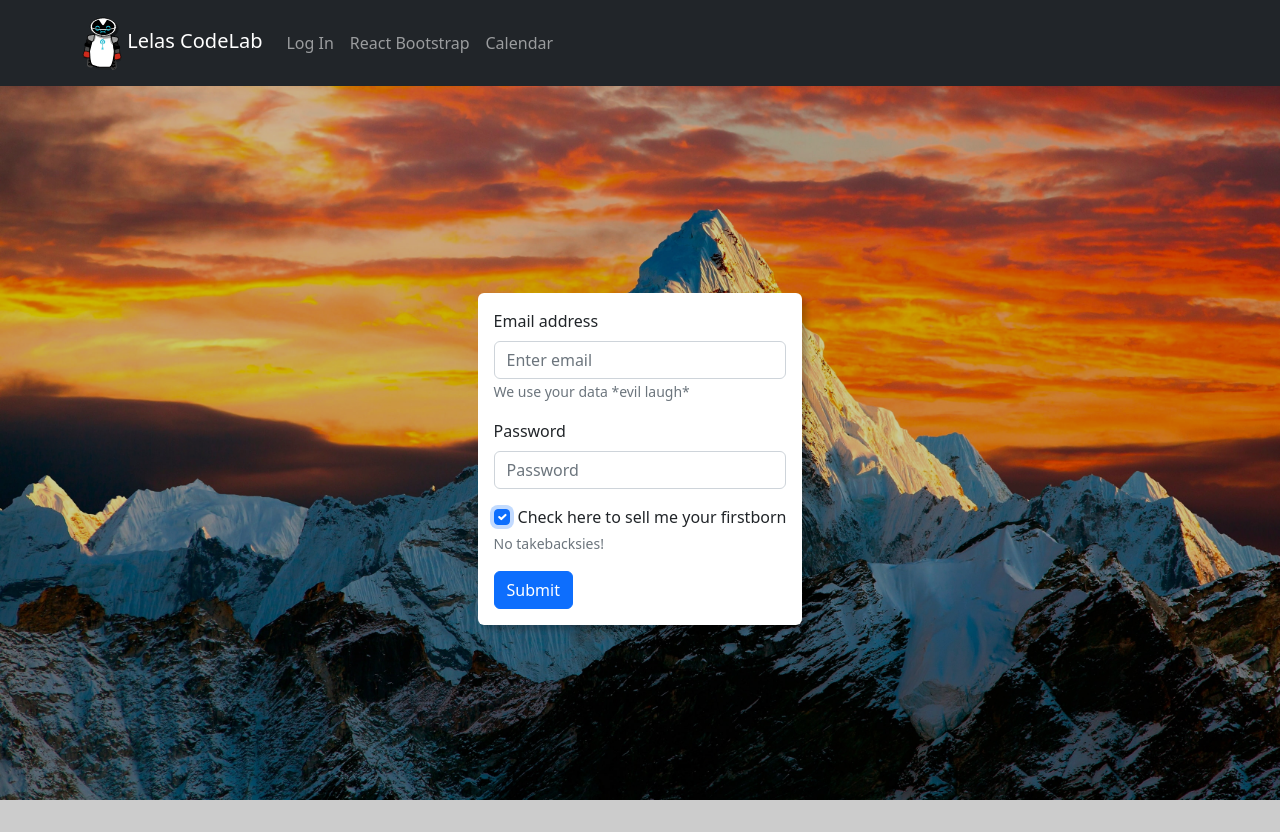
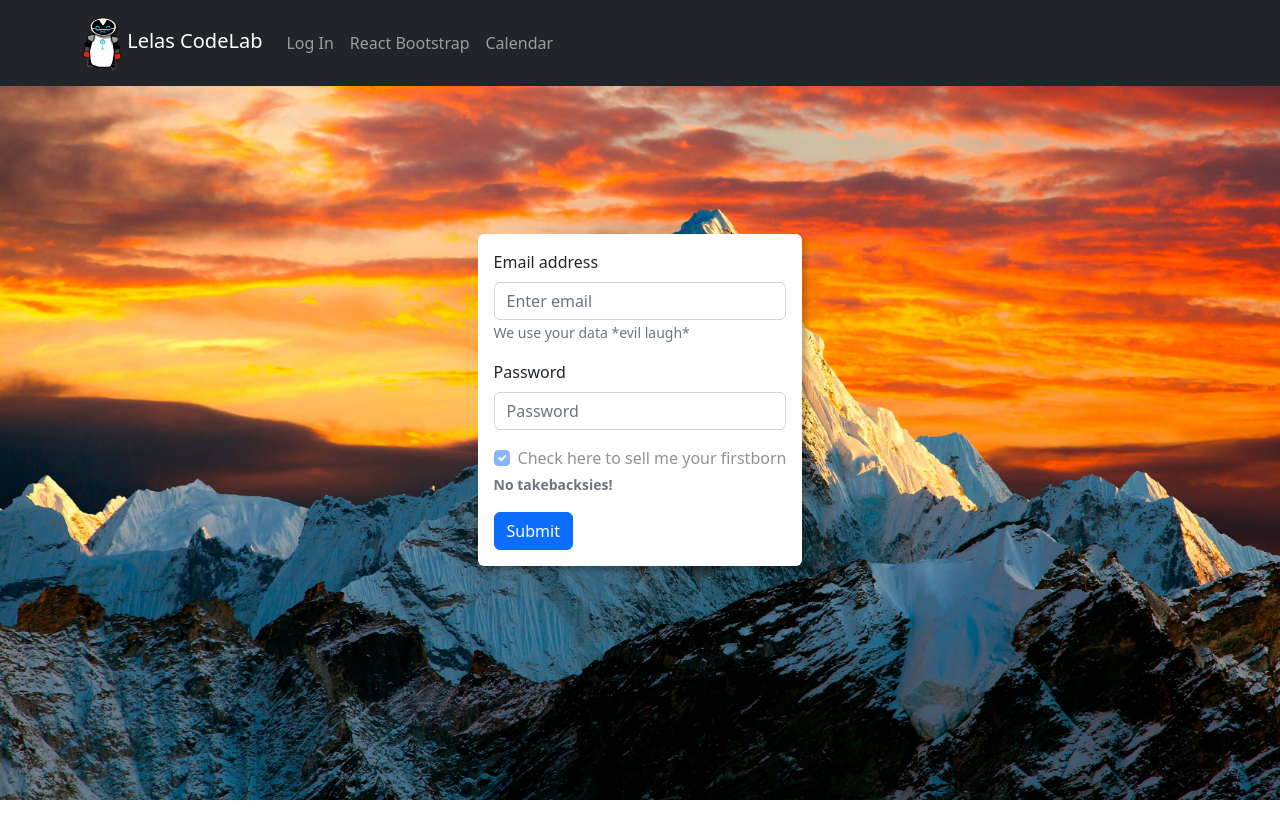
Before and after one commit to CanoodlingSocks/ts-react-experiments, a React (Create React App) app: page /login in a window 1280 px wide. Both pictures are taken after a click on the checkbox "Check here to sell me your firstborn". After the commit the page ends 800 px from the top, so only its background shows below. Built offline with nearby package versions, Linux system fonts and the light colour scheme.

Commit message:
center the layout and refactor layout styles

```diff
--- a/src/App.css
+++ b/src/App.css
@@ -3,13 +3,13 @@ html, body{
     height:100vh;
     width:100vw;
 }
-.color-overlay {
+/* .color-overlay {
     position: absolute;
     background-color: rgba(0,0,0,0.2);
     height: 93.2%;
     width: 100%;
     mix-blend-mode: normal;
-}
+} */
 
 form {
     background-color: white;
@@ -25,3 +25,7 @@ form {
     padding: 20px;
     border-radius: 10px;
 }
+
+.evil-laugh {
+    font-weight: bold;
+}
--- a/src/components/Login/login.tsx
+++ b/src/components/Login/login.tsx
@@ -5,7 +5,7 @@ import Form from 'react-bootstrap/Form';
 const Login = () => {
 
     const [validated, setValidated] = useState<boolean>(false);
-
+    const [checkboxChecked, setCheckboxChecked] = useState<boolean>(false);
 
 
 
@@ -15,6 +15,11 @@ const Login = () => {
             event.preventDefault();
             event.stopPropagation();
         }
+        setValidated(true);
+    }
+
+    const handleCheckboxChange = () => {
+        setCheckboxChecked(!checkboxChecked);
       }
 
       return(
@@ -35,8 +40,14 @@ const Login = () => {
               </Form.Group>
 
               <Form.Group className="mb-3" controlId="formBasicCheckbox">
-                <Form.Check type="checkbox" label="Check here to sell me your firstborn"></Form.Check>
-                <Form.Text className="text-muted">No takebacksies!</Form.Text>
+                <Form.Check
+                  type="checkbox"
+                  label="Check here to sell me your firstborn"
+                  checked={checkboxChecked}
+                  onChange={handleCheckboxChange}
+                  disabled={checkboxChecked}
+                />
+                {checkboxChecked && <Form.Text className="evil-laugh">No takebacksies!</Form.Text>}
               </Form.Group>
 
               <Button variant="primary" type="submit">
--- a/src/components/shared/layout.tsx
+++ b/src/components/shared/layout.tsx
@@ -1,24 +1,19 @@
 import {Outlet} from "react-router-dom";
 import Header from "./Header/header"
 import Container from "react-bootstrap/Container";
-import Row from "react-bootstrap/Row";
-import Col from "react-bootstrap/Col";
-import bgImage from "./wallpaper.jpg";
-
-const myStyle={
-    backgroundImage: `url(${bgImage})`,
-    height:'100vh',
-    backgroundSize: 'cover',
-    backgroundRepeat: 'no-repeat',
-}
+import { myStyle, mainStyle, headerStyle } from "./styles";
 
 const Layout = () => (
-        <>
+    <>
         <div style={myStyle}>
-        <Header />
-            <Outlet />
+            <div style={headerStyle}>
+                <Header />
+            </div>
+            <Container fluid style={mainStyle}>
+                <Outlet />
+            </Container>
         </div>
-        </>
+    </>
 )
 
 export default Layout;
--- /dev/null
+++ b/src/components/shared/styles.tsx
@@ -0,0 +1,31 @@
+import { CSSProperties } from "react";
+import bgImage from "./wallpaper.jpg";
+
+//------------- Layout Styles ------------------
+
+export const myStyle: CSSProperties = {
+    backgroundImage: `url(${bgImage})`,
+    height: '100vh',
+    backgroundSize: 'cover',
+    backgroundRepeat: 'no-repeat',
+    display: 'flex',
+    justifyContent: 'center',
+    alignItems: 'center',
+};
+
+export const mainStyle: CSSProperties = {
+    height: 'calc(100vh - 60px)',
+    overflow: 'hidden',
+    display: 'flex',
+    justifyContent: 'center',
+    alignItems: 'center',
+};
+
+export const headerStyle: CSSProperties = {
+    position: 'fixed',
+    top: 0,
+    left: 0,
+    right: 0,
+    zIndex: 1,
+};
+//---------------------------------------------
```
Lines whose indentation alone changed are shown as unchanged.
